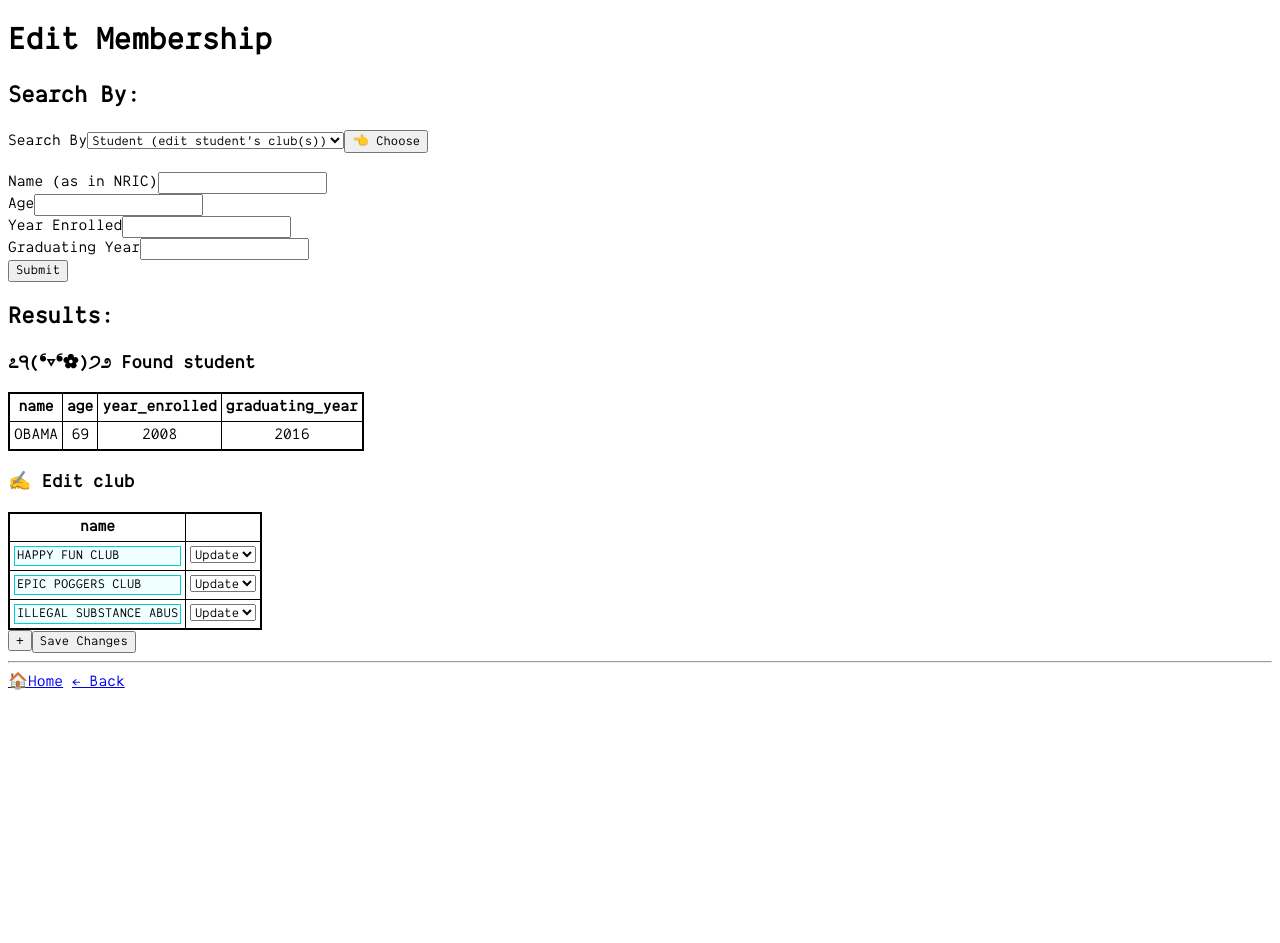
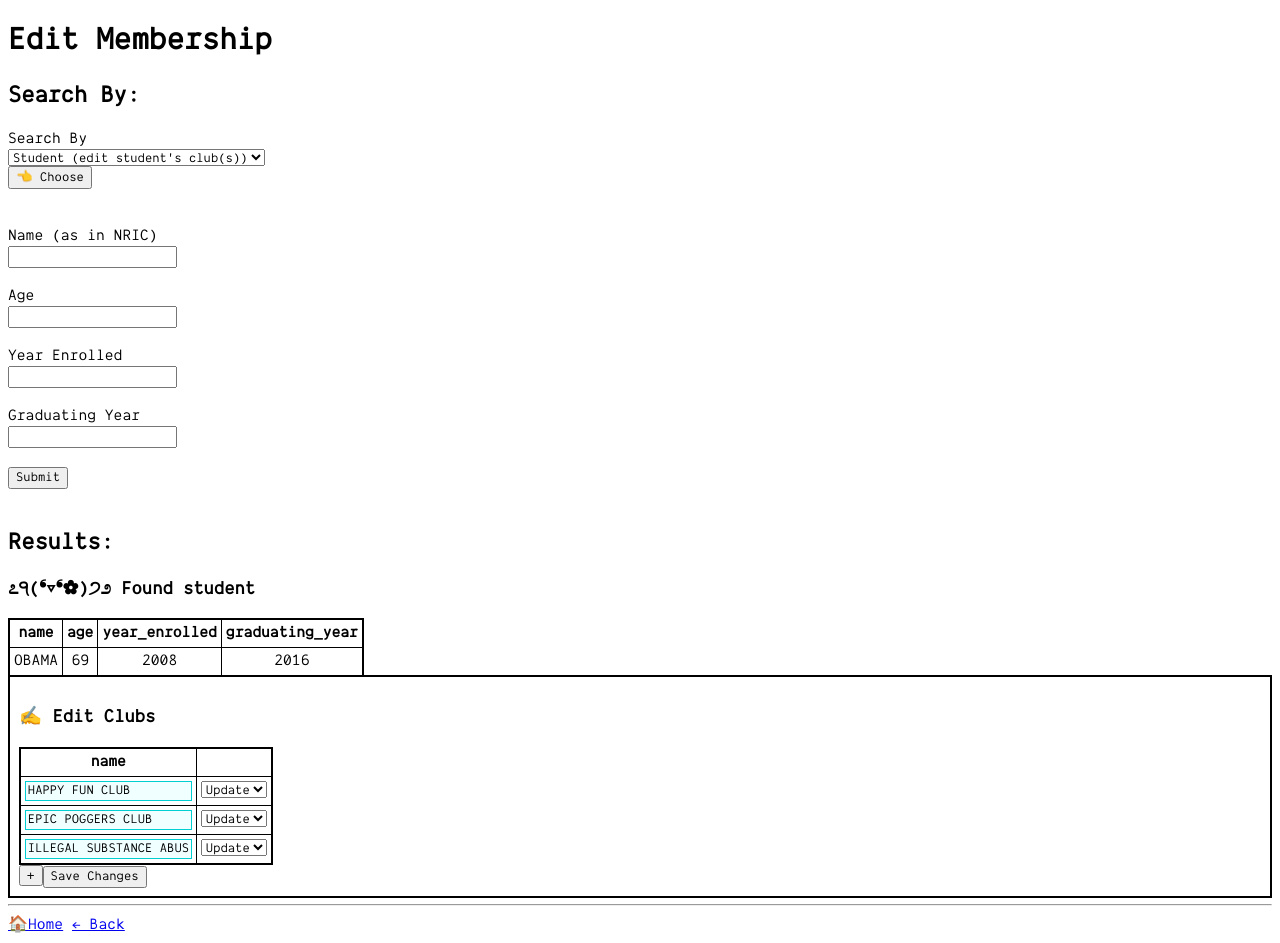
Before and after one commit to Yik-Wee/CapstoneProject, a Flask app: page /dashboard/edit/membership in a window 1280 px wide. Before the commit the page ends 690 px from the top, so only its background shows below. Run offline with Flask 2, Linux system fonts and the light colour scheme.

Commit message:
More intuitive ui(?)

```diff
--- a/main.py
+++ b/main.py
@@ -271,9 +271,10 @@ def edit_relationship(page_name: str):
 
         table_edit = convert.records_to_editable_table(
             records, action='?confirm', method='post', search_by=search_by, filter=filter)
-        header_types = convert.entity_to_header_types(entity=ENTITIES[to_edit])
+        entity_to_edit = ENTITIES[to_edit]
+        header_types = convert.entity_to_header_types(entity=entity_to_edit)
         table_edit.set_header_types(header_types)
-        table_edit = f'<h3>✍️ Edit {to_edit}</h3>' + table_edit.html()
+        table_edit = f'<div class="outline"><h3>✍️ Edit {entity_to_edit.entity}s</h3>{table_edit.html()}</div>'
 
         table = table_found + table_edit
     else:  # no records found
--- a/static/css/index.css
+++ b/static/css/index.css
@@ -23,6 +23,12 @@ td, th {
     border: 1px solid black;
     padding: 4px;
     text-align: center;
+}
+
+form {
+    display: flex;
+    flex-direction: column;
+    align-items: flex-start;
 }
 
 input, textarea, select {
@@ -60,3 +66,10 @@ tr.tr-update {
 tr.tr-insert {
     background-color: #90EE90;
 }
+
+.outline {
+    outline: 2px solid black;
+    padding: 1ch;
+    margin: 2px;
+    margin-top: 0;
+}
```
